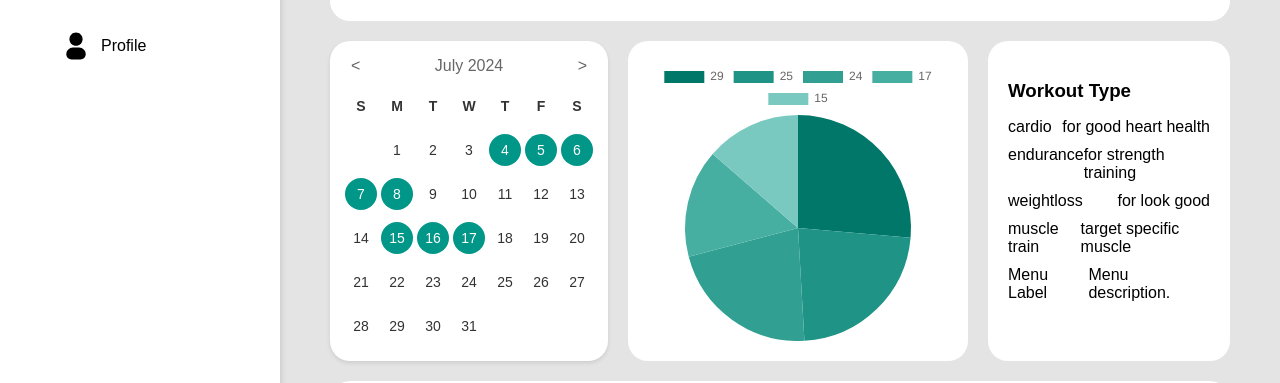
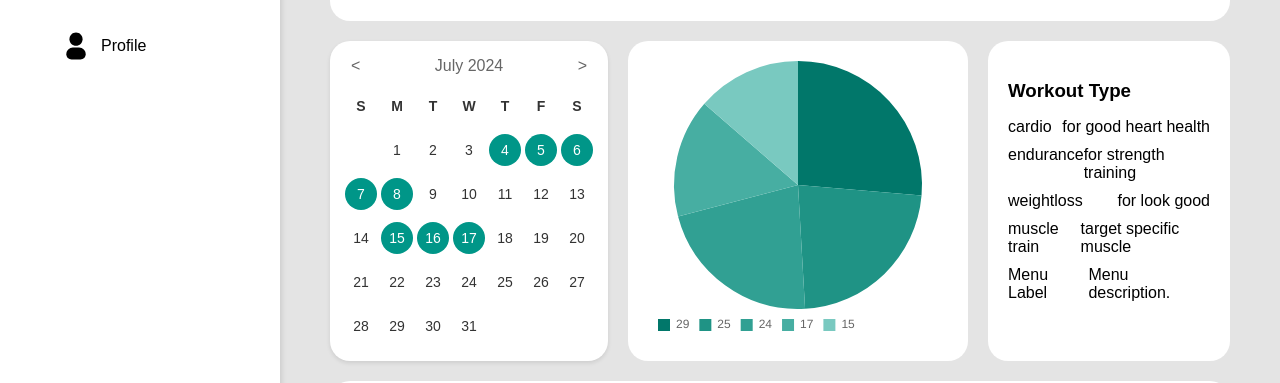
Before and after one commit to sapatevaibhav/react-fitness-dashboard, a React (Create React App) app: page / in a window 1280 px wide. Both pictures are taken after a click on the item "Workouts". Shown: the part 319-702 px from the top of the page. Built offline with nearby package versions, Linux system fonts and the light colour scheme.

Commit message:
changed legend to rect

```diff
--- a/src/components/workouts/DurationChart.jsx
+++ b/src/components/workouts/DurationChart.jsx
@@ -22,6 +22,13 @@ const DurationChart = () => {
   const options = {
     responsive: true,
     maintainAspectRatio: false,
+    plugins: {
+      legend: {
+        position: "bottom",
+        align: "start",
+        labels: { usePointStyle: true, pointStyle: "rect" },
+      },
+    },
   };
 
   return (
```
